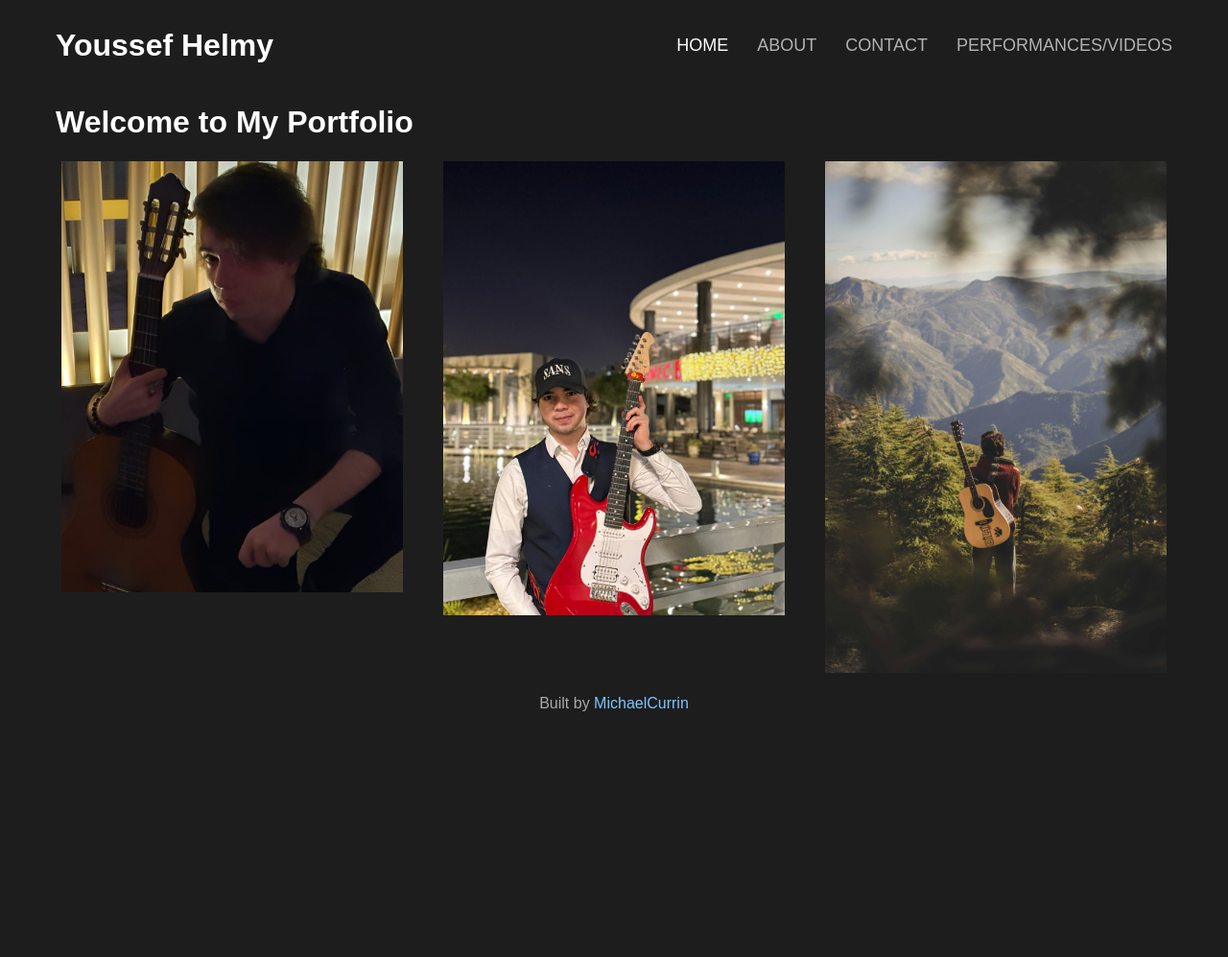
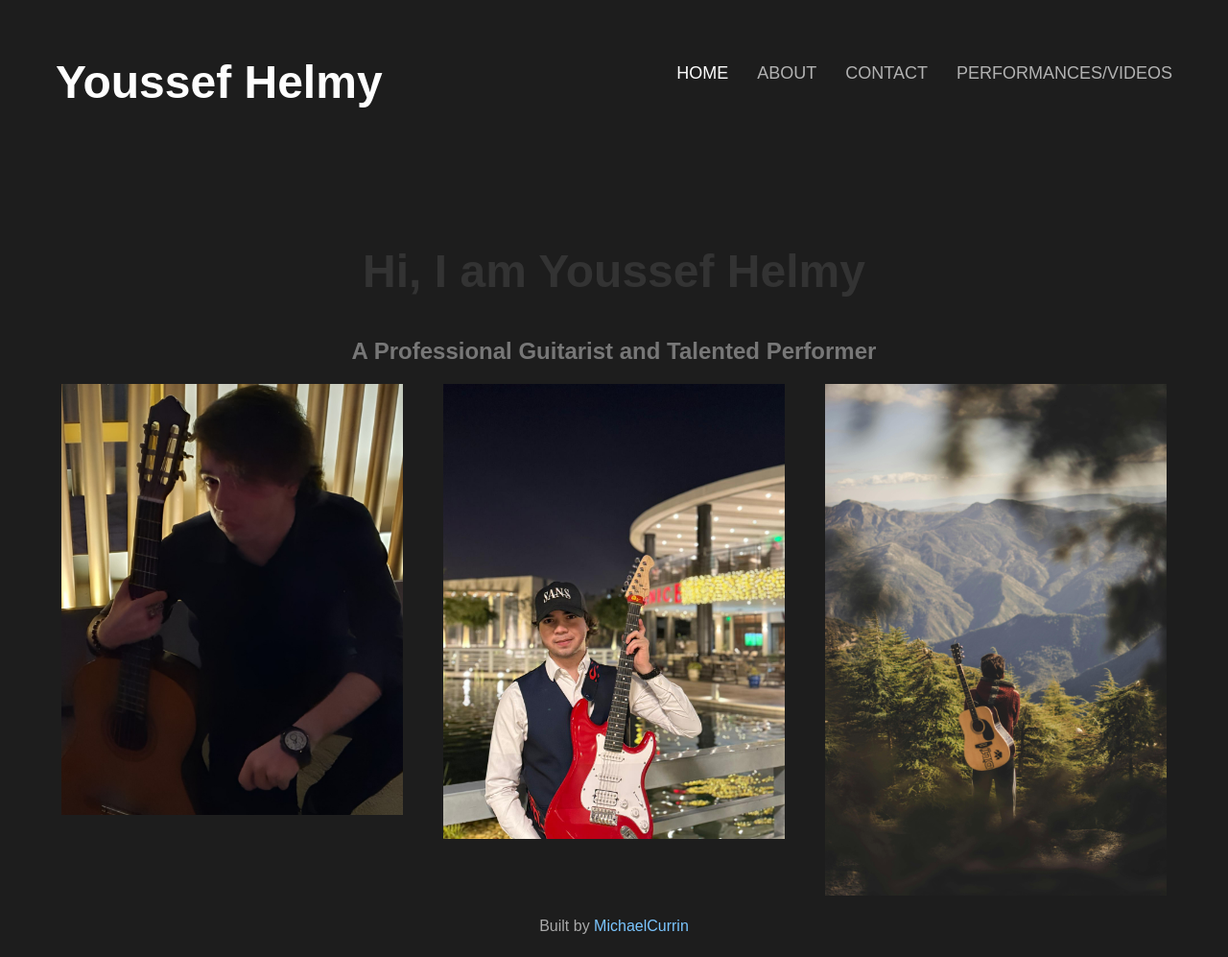
Before and after one commit to youssefhelmy1/youssef, a Jekyll site: the page built from index.html, in a window 1280 px wide. Shown: the whole page at 96% size. Built offline with Jekyll 4.4.1, drawn with Linux system fonts in a browser that asks for light colours; some web fonts are replaced; before the commit the page ends 900 px from its top, so only the background shows below that.

Commit message:
iconscss

```diff
--- a/css/gallery.css
+++ b/css/gallery.css
@@ -38,3 +38,29 @@
 .gallery-item:hover .caption {
     opacity: 1;
 }
+/* Center the header and subheading */
+h1, h2 {
+    text-align: center;
+    font-family: 'Arial', sans-serif;
+    color: #333;
+}
+
+h1 {
+    font-size: 3rem;
+    margin-top: 50px;
+}
+
+h2 {
+    font-size: 1.5rem;
+    color: #777;
+    margin-top: 10px;
+}
+
+/* Make sure the text is centered and aligned well */
+.header-container {
+    display: flex;
+    flex-direction: column;
+    justify-content: center;
+    align-items: center;
+    padding-top: 60px;
+}
--- a/index.html
+++ b/index.html
@@ -2,7 +2,10 @@
 title: Home
 ---
 <link rel="stylesheet" href="{{ site.baseurl }}/css/gallery.css">
-<h1>Welcome to My Portfolio</h1>
+<div class="header-container">
+    <h1>Hi, I am Youssef Helmy</h1>
+    <h2>A Professional Guitarist and Talented Performer</h2>
+</div>
 
 <div class="gallery">
     <a href="{{ site.baseurl }}/about" class="gallery-item">
```
